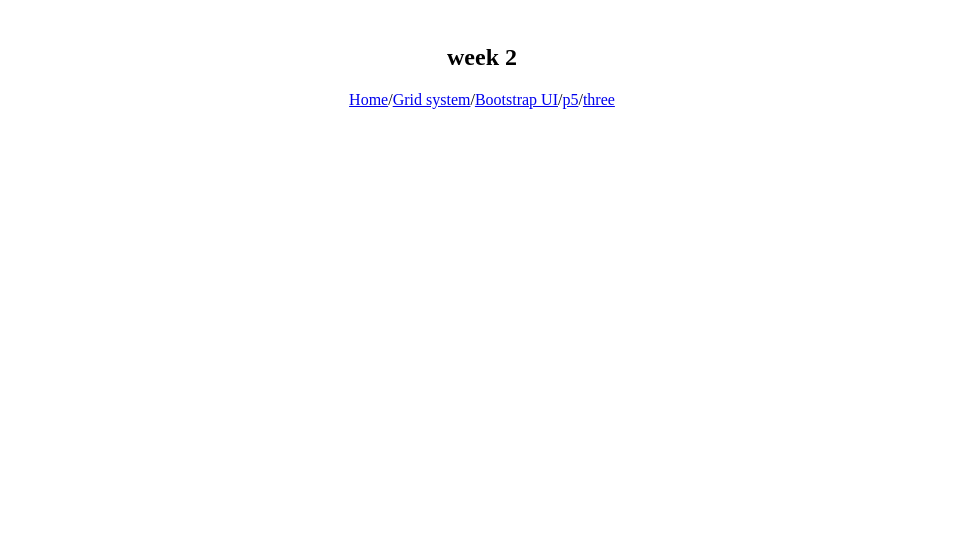
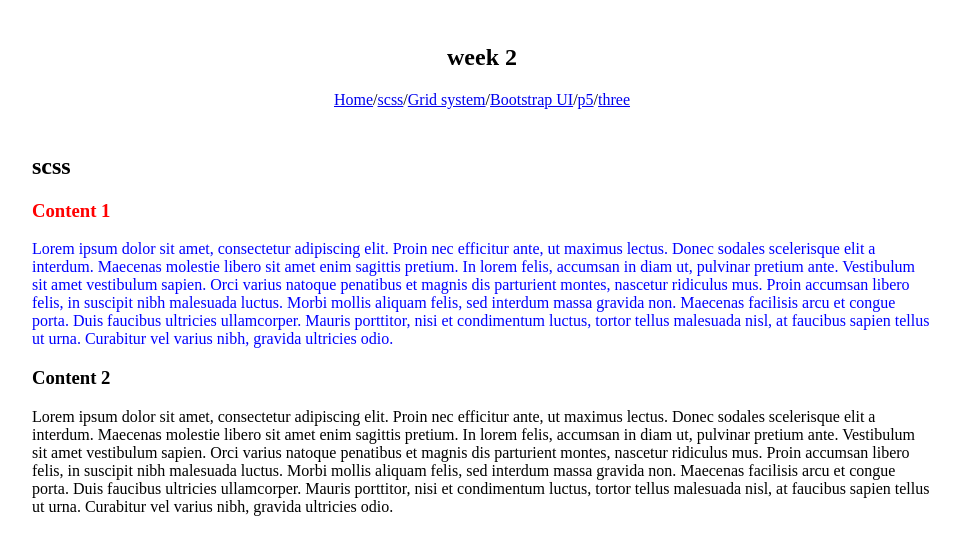
Before and after one commit to jooohyunpark/itp-wou-fall-2022, a Nuxt app in the folder week2/: page /scss in a window 1280 px wide. Shown: the top 554 px of the page, without its empty margins (158-1118 px from the left). Built offline with nearby package versions, Linux system fonts and the light colour scheme.

Commit message:
add scss example to week2

```diff
--- a/week2/components/Nav.vue
+++ b/week2/components/Nav.vue
@@ -2,6 +2,8 @@
   <nav>
     <h1>week 2</h1>
     <NuxtLink to="/">Home</NuxtLink>
+    <span>/</span>
+    <NuxtLink to="/scss">scss</NuxtLink>
     <span>/</span>
     <NuxtLink to="/grid-system">Grid system</NuxtLink>
     <span>/</span>
--- /dev/null
+++ b/week2/pages/scss.vue
@@ -0,0 +1,60 @@
+<template>
+  <div class="scss-page">
+    <h2>scss</h2>
+    <div class="content-1">
+      <h3>Content 1</h3>
+      <p>
+        Lorem ipsum dolor sit amet, consectetur adipiscing elit. Proin nec
+        efficitur ante, ut maximus lectus. Donec sodales scelerisque elit a
+        interdum. Maecenas molestie libero sit amet enim sagittis pretium. In
+        lorem felis, accumsan in diam ut, pulvinar pretium ante. Vestibulum sit
+        amet vestibulum sapien. Orci varius natoque penatibus et magnis dis
+        parturient montes, nascetur ridiculus mus. Proin accumsan libero felis,
+        in suscipit nibh malesuada luctus. Morbi mollis aliquam felis, sed
+        interdum massa gravida non. Maecenas facilisis arcu et congue porta.
+        Duis faucibus ultricies ullamcorper. Mauris porttitor, nisi et
+        condimentum luctus, tortor tellus malesuada nisl, at faucibus sapien
+        tellus ut urna. Curabitur vel varius nibh, gravida ultricies odio.
+      </p>
+    </div>
+    <div class="content-2">
+      <h3>Content 2</h3>
+      <p>
+        Lorem ipsum dolor sit amet, consectetur adipiscing elit. Proin nec
+        efficitur ante, ut maximus lectus. Donec sodales scelerisque elit a
+        interdum. Maecenas molestie libero sit amet enim sagittis pretium. In
+        lorem felis, accumsan in diam ut, pulvinar pretium ante. Vestibulum sit
+        amet vestibulum sapien. Orci varius natoque penatibus et magnis dis
+        parturient montes, nascetur ridiculus mus. Proin accumsan libero felis,
+        in suscipit nibh malesuada luctus. Morbi mollis aliquam felis, sed
+        interdum massa gravida non. Maecenas facilisis arcu et congue porta.
+        Duis faucibus ultricies ullamcorper. Mauris porttitor, nisi et
+        condimentum luctus, tortor tellus malesuada nisl, at faucibus sapien
+        tellus ut urna. Curabitur vel varius nibh, gravida ultricies odio.
+      </p>
+    </div>
+  </div>
+</template>
+
+<script>
+export default {};
+</script>
+
+<style scoped lang="scss">
+@import "../styles/variables";
+
+.scss-page {
+  max-width: $max-width;
+  margin: 0 auto;
+
+  .content-1 {
+    h3 {
+      color: red;
+    }
+
+    p {
+      color: $color;
+    }
+  }
+}
+</style>
--- /dev/null
+++ b/week2/styles/_variables.scss
@@ -0,0 +1,2 @@
+$color: blue;
+$max-width: 900px;
```
